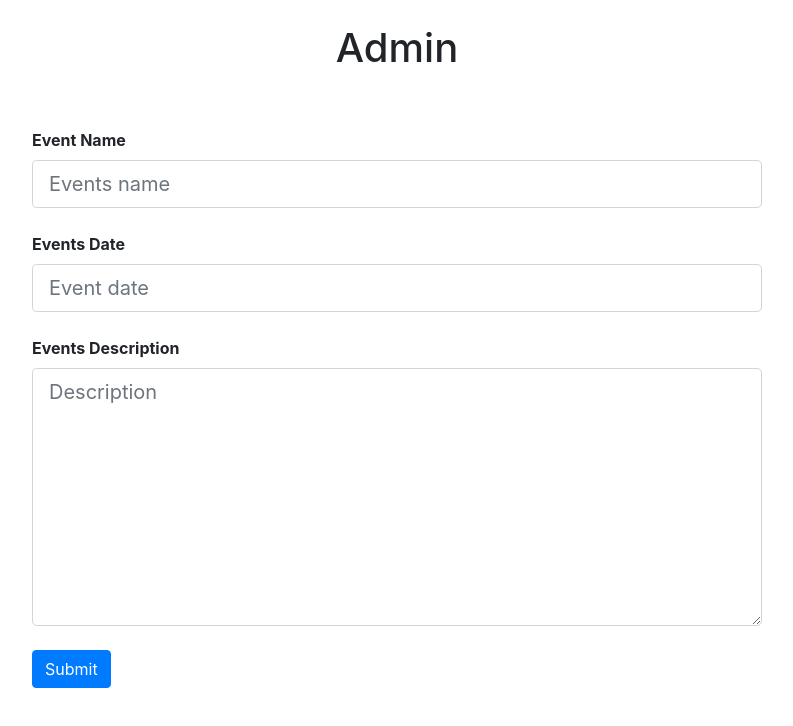
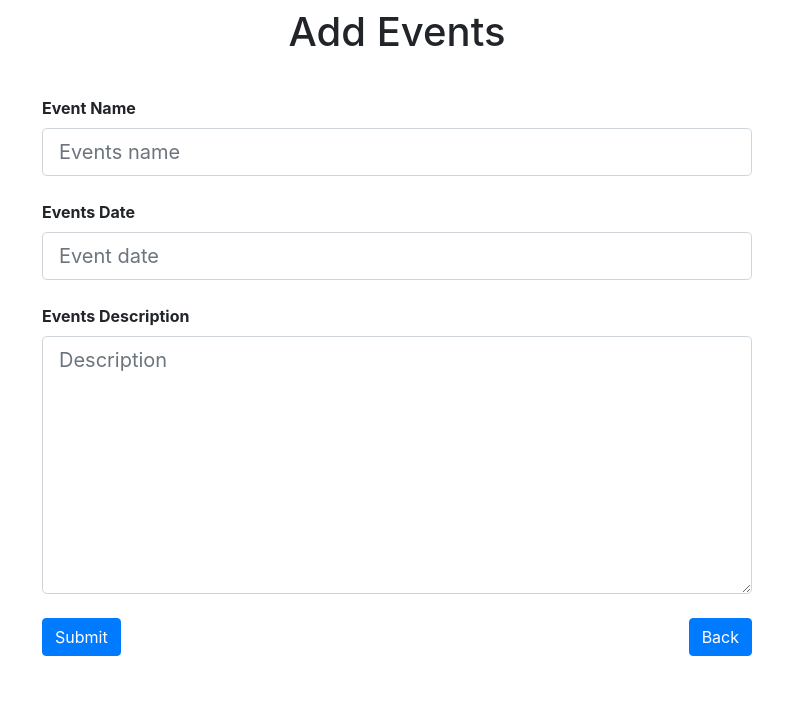
Before and after one commit to MHDGhanemBalhawan/events-calendar, a React (Create React App) app in the folder frontend/: page /admin/events/add in a window 1280 px wide. Shown: the top 726 px of the page, without its empty margins (243-1036 px from the left). Built offline with nearby package versions, Linux system fonts and the light colour scheme; no server answers.

Commit message:
admin page now has three options and admin- events-add end point goes to afmin-form

```diff
--- a/frontend/src/App.js
+++ b/frontend/src/App.js
@@ -2,9 +2,9 @@ import React, { Component } from "react";
 import "./Style/App.css";
 import Events from "./Components/Events.js";
 import Event from "./Components/Event.js";
-import Form from "./Components/Admin-form.js";
+import Form from "./Components/Admin/Admin-form.js";
 import { BrowserRouter, Route } from "react-router-dom";
-
+import Admin from "./Components/Admin/admin.js";
 class App extends Component {
     state = { events: [] };
 
@@ -28,8 +28,8 @@ class App extends Component {
                         />
 
                         <Route path="/event/:id" component={Events} />
-                        <Route path="/admin" component={Form} />
-                        <Route path="/admin/event" />
+                        <Route exact path="/admin" component={Admin} />
+                        <Route path="/admin/events/add" component={Form} />
                     </div>
                 </BrowserRouter>
             </div>
--- a/frontend/src/Components/Admin-form.js
+++ b/frontend/src/Components/Admin/Admin-form.js
@@ -20,25 +20,22 @@ export default class Form extends React.Component {
             event_date: this.event_dateRef.current.value,
             description: this.descriptionRef.current.value
         };
-        fetch("/events", {
+        fetch("/api/v1/events", {
             method: "POST",
-            body
+            body: JSON.stringify(body)
         });
         this.props.history.push("/events");
-        console.log(body);
     };
 
     render() {
         return (
-            <div>
-                <br />
-                <h1 className="text-center">Admin</h1>
+            <div className="container mt-2">
+                <h1 className="text-center mb-3">Add Events</h1>
                 <form>
                     <div className="form-group">
                         <div className="container">
                             <div className="row">
                                 <div className="col-md-8 m-auto">
-                                    <br />
                                     <br />
                                     <label
                                         className="font-weight-bold"
@@ -78,12 +75,24 @@ export default class Form extends React.Component {
                                         rows="8"
                                     />
                                     <br />
-                                    <button
-                                        className="btn btn-primary"
-                                        onClick={e => this.onSubmit(e)}
+                                    <div
+                                        className="btn-toolbar justify-content-between"
+                                        role="toolbar"
                                     >
-                                        Submit
-                                    </button>
+                                        <button
+                                            className="btn btn-primary"
+                                            onClick={e => this.onSubmit(e)}
+                                        >
+                                            Submit
+                                        </button>
+
+                                        <a
+                                            className="btn btn-primary "
+                                            href="/admin"
+                                        >
+                                            Back
+                                        </a>
+                                    </div>
                                 </div>
                             </div>
                         </div>
--- /dev/null
+++ b/frontend/src/Components/Admin/admin.js
@@ -0,0 +1,20 @@
+import React from "react";
+
+const admin = () => (
+    <div className="container mt-2">
+        <h1 className="mb-3">Admin</h1>
+        <ul className="nav flex-column">
+            <li className="nav-item">
+                <a href="/admin/events/add">Add Events</a>
+            </li>
+            <li className="nav-item">
+                <a href="/admin/events/edit">Edit Events</a>
+            </li>
+            <li className="nav-item">
+                <a href="/admin/events/edit">Delete Events</a>
+            </li>
+        </ul>
+    </div>
+);
+
+export default admin;
```
